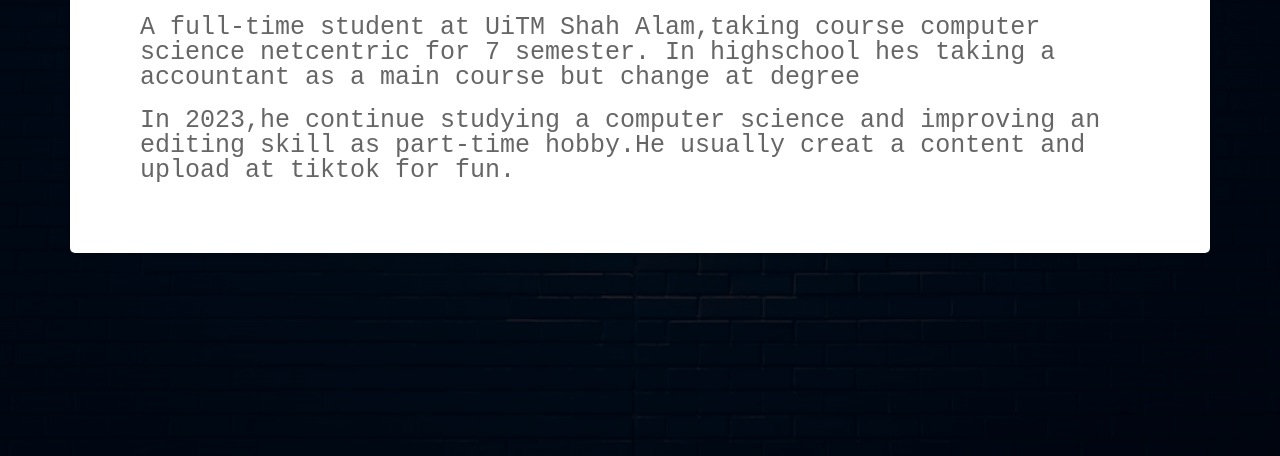
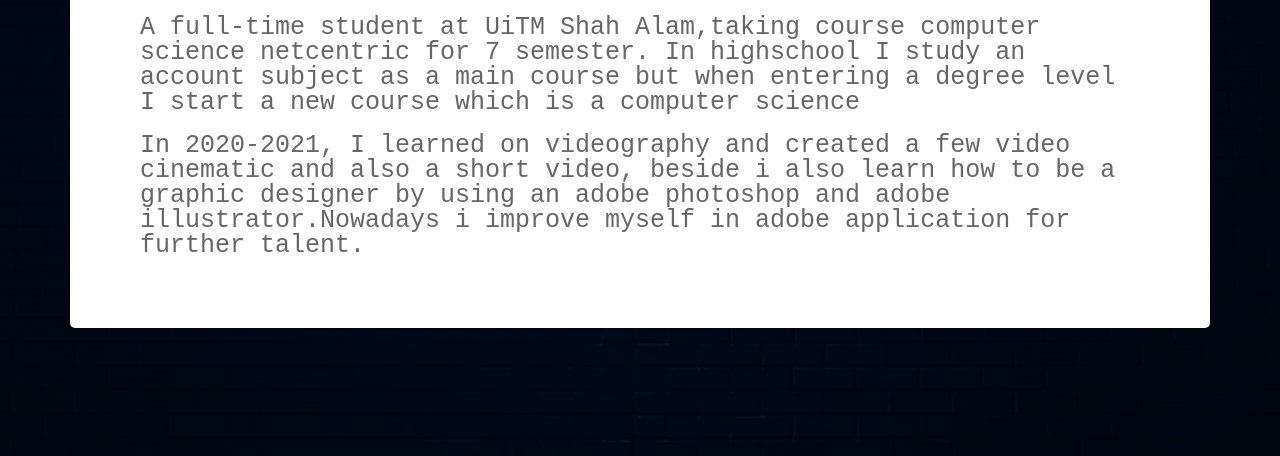
Before and after one commit to Syaf14/syapelo, a plain HTML site: page biography.htm in a window 1280 px wide. Shown: the part 368-824 px from the top of the page. Drawn offline with Linux system fonts and the light colour scheme.

Commit message:
Update biography.htm

```diff
--- a/biography.htm
+++ b/biography.htm
@@ -24,9 +24,9 @@
             <div id="container">
                 <h1>WAN MOHAMMAD SYAFRUL AIMAN BIN WAN MOHD SANUSI</h1>
                 <br>
-                <p>A full-time student at UiTM Shah Alam,taking course computer science netcentric for 7 semester. In highschool hes taking a accountant as a main course but change at degree</p>
+                <p>A full-time student at UiTM Shah Alam,taking course computer science netcentric for 7 semester. In highschool I study an account subject as a main course but when entering a degree level I start a new course which is a computer science</p>
                 <br>
-                <p>In 2023,he continue studying a computer science and improving an editing skill as part-time hobby.He usually creat a content and upload at tiktok for fun.</p>
+                <p>In 2020-2021, I learned on videography and created a few video cinematic and also a short video, beside i also learn how to be a graphic designer by using an adobe photoshop and adobe illustrator.Nowadays i improve myself in adobe application for further talent.</p>
             </div>
         </div>
     </body>
```
